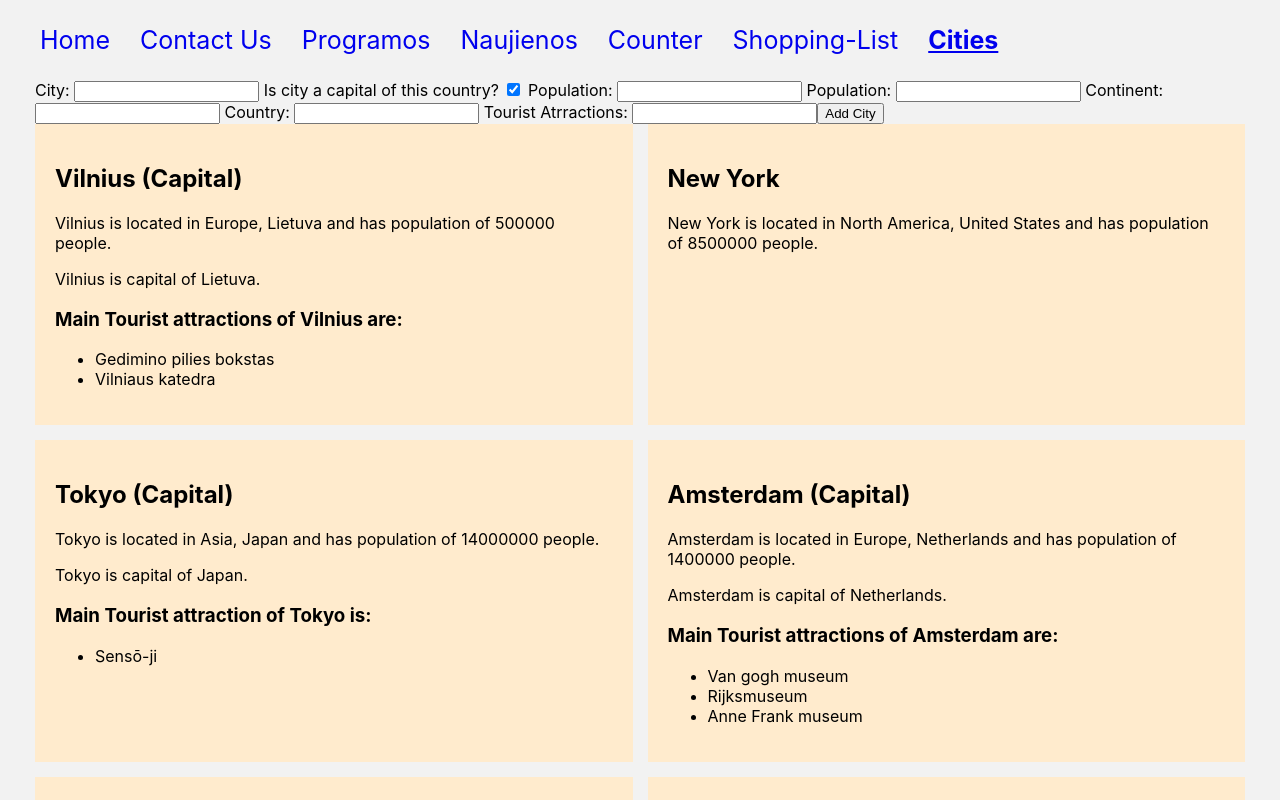
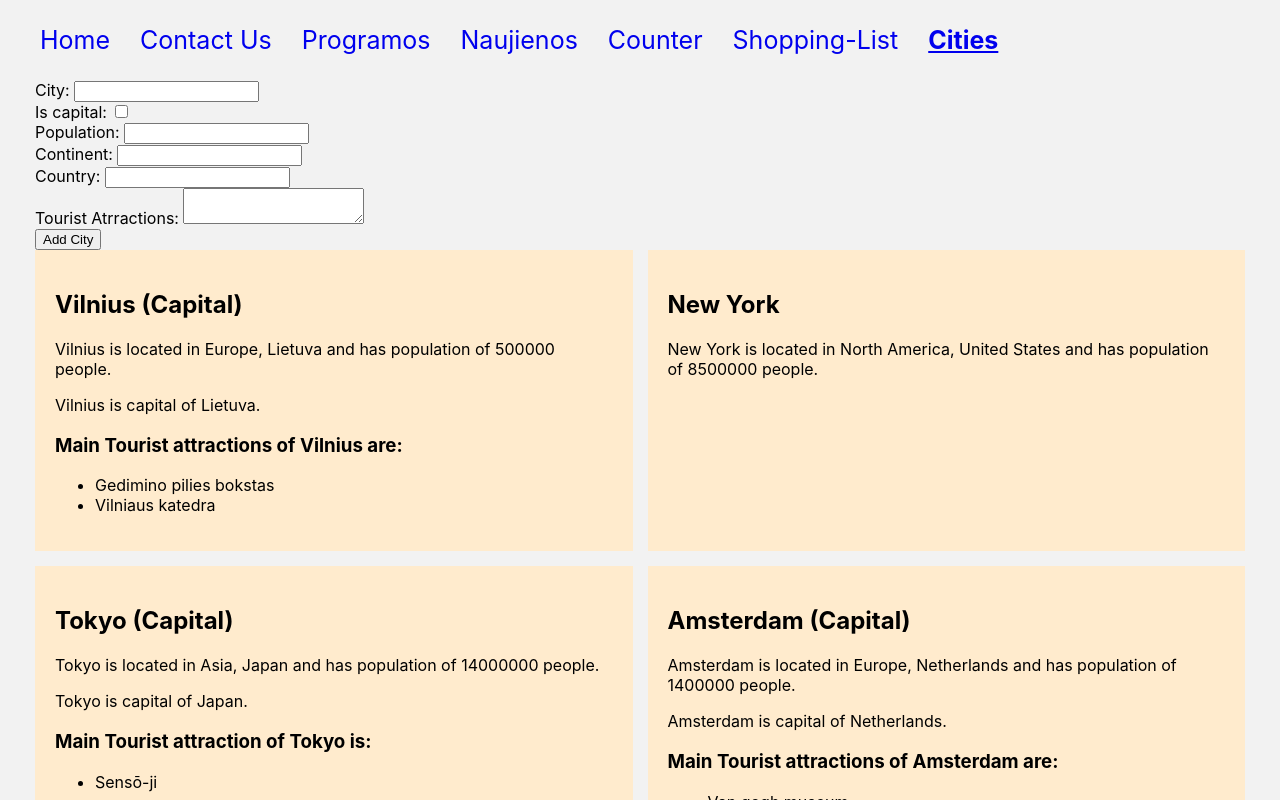
Before and after one commit to Adomelism/First-React-Project, a React (Create React App) app: page /CitiesPage in a window 1280 px wide. Shown: the top 800 px of the page. Built offline with nearby package versions, Linux system fonts and the light colour scheme.

Commit message:
form to add cities finished

```diff
--- a/src/Components/CitiesComponents/AddCityForm.js
+++ b/src/Components/CitiesComponents/AddCityForm.js
@@ -1,42 +1,49 @@
-import { useState } from "react"
+// import { useState } from "react"
 
-const AddCityForm = () => {
+// const AddCityForm = () => {
 
 
-const [input, setInput] = useState('')
-
-const inputChangeHandler = (event) => {
-    const newValue = event.target.value;
-    console.log(event.target.value)
-    setInput(prevState => {
-        const newState = [newValue, ...prevState]
-    })
-}
-
-  return (
-    <form>
-        <label htmlFor="city">City: </label>
-        <input type="text" id="city" name="city" value={input} onChange={() => inputChangeHandler}></input>
-        <label htmlFor="isCapital"> Is city a capital of this country? </label>
-        <input type="checkbox" id="isCapital" name="isCapital" checked={true}></input>
-        <label htmlFor="population"> Population: </label>
-        <input type="number" id="population" name="population" value={input} onChange={() => inputChangeHandler}></input>
-        <label htmlFor="population"> Population: </label>
-        <input type="number" id="population" name="population" value={input} onChange={() => inputChangeHandler}></input>
-        <label htmlFor="continent"> Continent: </label>
-        <input type="text" id="continent" name="continent" value={input} onChange={() => inputChangeHandler}></input>
-        <label htmlFor="country"> Country: </label>
-        <input type="text" id="country" name="country" value={input} onChange={() => inputChangeHandler}></input>
-        <label htmlFor="touristAttractions"> Tourist Atrractions: </label>
-        <input type="text" id="touristAttractions" name="touristAttractions" value={input} onChange={() => inputChangeHandler}></input>
+// const [cityName, setcityName] = useState('')
+// const [isCapital, setIsCapital] = useState(false)
+// const [population, setPopulation] = useState('')
+// const [continent, setContinent] = useState('')
+// const [country, setCountry] = useState('')
+// const [touristAttractions, setTouristAttractions] = useState('')
 
 
-        <label htmlFor="submitForm"></label>
-        <button type="submit" id="submitForm">Add City</button>
 
+//   return (
+//     <form>
+//         <div>
+//             <label htmlFor="city">City: </label>
+//             <input type="text" id="city" name="city" value={cityName} onChange={(event) => setcityName(event.target.value)}></input>
+//         </div>
+//         <div>
+//             <label htmlFor="isCapital"> Is capital: </label>
+//             <input type="checkbox" id="isCapital" name="isCapital" checked={(isCapital)} onChange={(event) => setIsCapital(event.target.checked)}></input>
+//         </div>
+//         <div>
+//             <label htmlFor="population"> Population: </label>
+//             <input type="number" id="population" name="population" value={population} onChange={(event) => setPopulation(event.target.value)}></input>
+//         </div>
+//         <div>
+//             <label htmlFor="continent"> Continent: </label>
+//             <input type="text" id="continent" name="continent" value={continent} onChange={(event) => setContinent(event.target.value)}></input>
+//         </div>
+//         <div>
+//             <label htmlFor="country"> Country: </label>
+//             <input type="text" id="country" name="country" value={country} onChange={(event) => setCountry(event.target.value)}></input>
+//         </div>
+//         <div>
+//             <label htmlFor="touristAttractions"> Tourist Atrractions: </label>
+//             <input type="textarea" id="touristAttractions" name="touristAttractions" value={touristAttractions} onChange={(event) => setTouristAttractions(event.target.value)}></input>
+//         </div>
+//         <div>
+//             <label htmlFor="submitForm"></label>
+//             <button type="submit" id="submitForm">Add City</button>
+//         </div>
+//     </form>
+//   )
+// }
 
-    </form>
-  )
-}
-
-export default AddCityForm
+// export default AddCityForm
--- a/src/Pages/CitiesPage/CitiesPage.js
+++ b/src/Pages/CitiesPage/CitiesPage.js
@@ -2,7 +2,6 @@ import './CitiesPage.css';
 import { useState } from 'react';
 import CityItem from '../../Components/CitiesComponents/CityItem';
 import Container from '../../Components/Container/Container';
-import AddCityForm from '../../Components/CitiesComponents/AddCityForm';
 
 const CitiesPage = () => {
 
@@ -104,13 +103,64 @@ const [cities, setCities] = useState(citiesData);
 
 const oddCitiesClass = cities.length % 2 !== 0 ? ' odd-cities' : '';
 
-console.log(cities.length)
 
+const [cityName, setcityName] = useState('')
+const [isCapital, setIsCapital] = useState(false)
+const [population, setPopulation] = useState('')
+const [continent, setContinent] = useState('')
+const [country, setCountry] = useState('')
+const [touristAttractions, setTouristAttractions] = useState('')
+
+const addCityHandler = (event) => {
+    event.preventDefault();
+    const newCity = {
+            name: cityName,
+            population: population,
+            location: {
+                continent: continent,
+                country: country,
+            },
+            touristAttractions: touristAttractions.split(',').map(attraction => attraction.trim()),
+            isCapital: isCapital,
+        }
+
+    setCities(prevState => [newCity, ...prevState]);
+}
   return (
 <Container>
-<div>
-    <AddCityForm></AddCityForm>
-</div>
+
+<form onSubmit={addCityHandler}>
+        <div>
+            <label htmlFor="city">City: </label>
+            <input type="text" id="city" name="city" value={cityName} onChange={(event) => setcityName(event.target.value)}></input>
+        </div>
+        <div>
+            <label htmlFor="isCapital"> Is capital: </label>
+            <input type="checkbox" id="isCapital" name="isCapital" checked={(isCapital)} onChange={(event) => setIsCapital(event.target.checked)}></input>
+        </div>
+        <div>
+            <label htmlFor="population"> Population: </label>
+            <input type="number" id="population" name="population" value={population} onChange={(event) => setPopulation(event.target.value)}></input>
+        </div>
+        <div>
+            <label htmlFor="continent"> Continent: </label>
+            <input type="text" id="continent" name="continent" value={continent} onChange={(event) => setContinent(event.target.value)}></input>
+        </div>
+        <div>
+            <label htmlFor="country"> Country: </label>
+            <input type="text" id="country" name="country" value={country} onChange={(event) => setCountry(event.target.value)}></input>
+        </div>
+        <div>
+            <label htmlFor="touristAttractions"> Tourist Atrractions: </label>
+            <textarea id="touristAttractions" name="touristAttractions" value={touristAttractions} onChange={(event) => setTouristAttractions(event.target.value)} />
+        </div>
+        <div>
+            <label htmlFor="submitForm"></label>
+            <button type="submit" id="submitForm">Add City</button>
+        </div>
+    </form>
+
+
 
     <div className={'cities-list' + oddCitiesClass}>
     {cities.map((city, index) => {
```
Also changed, not shown: src/Pages/CitiesPage/CitiesPage.css (line endings or trailing spaces).
